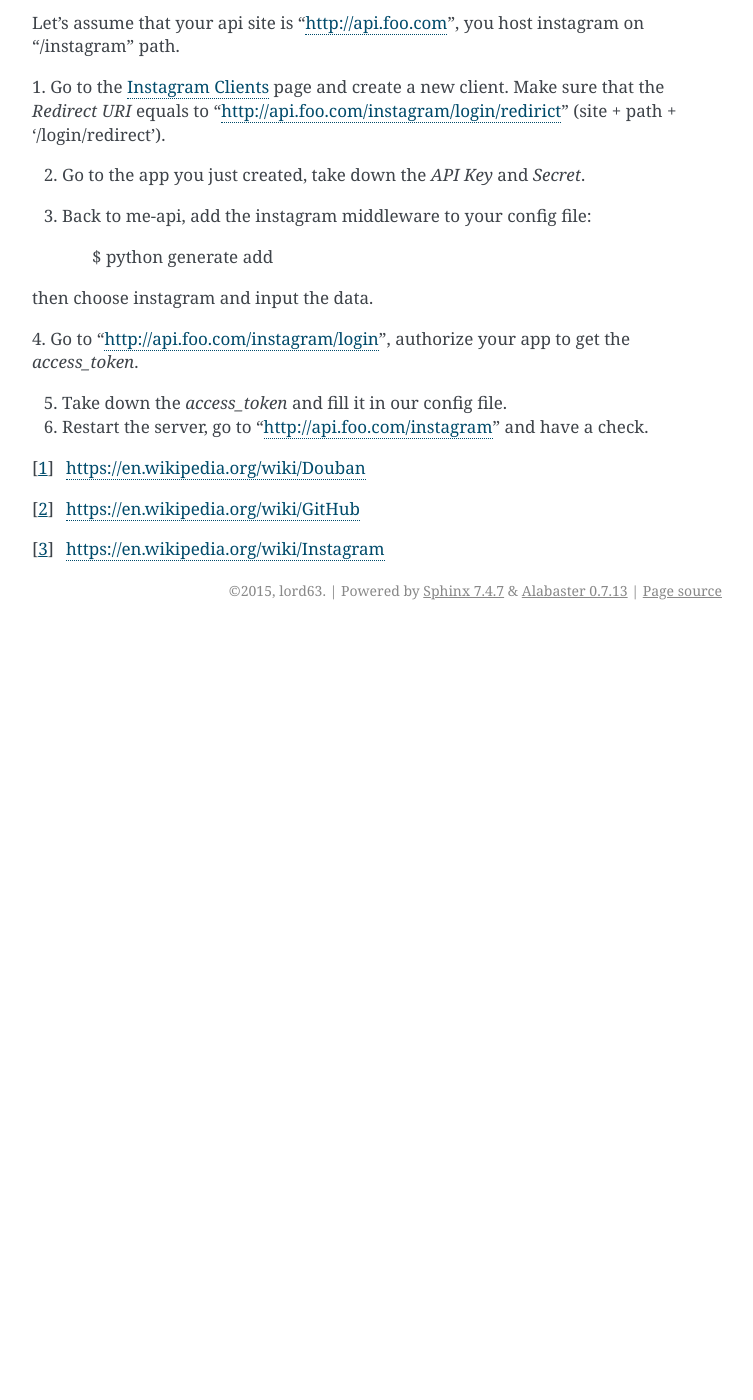
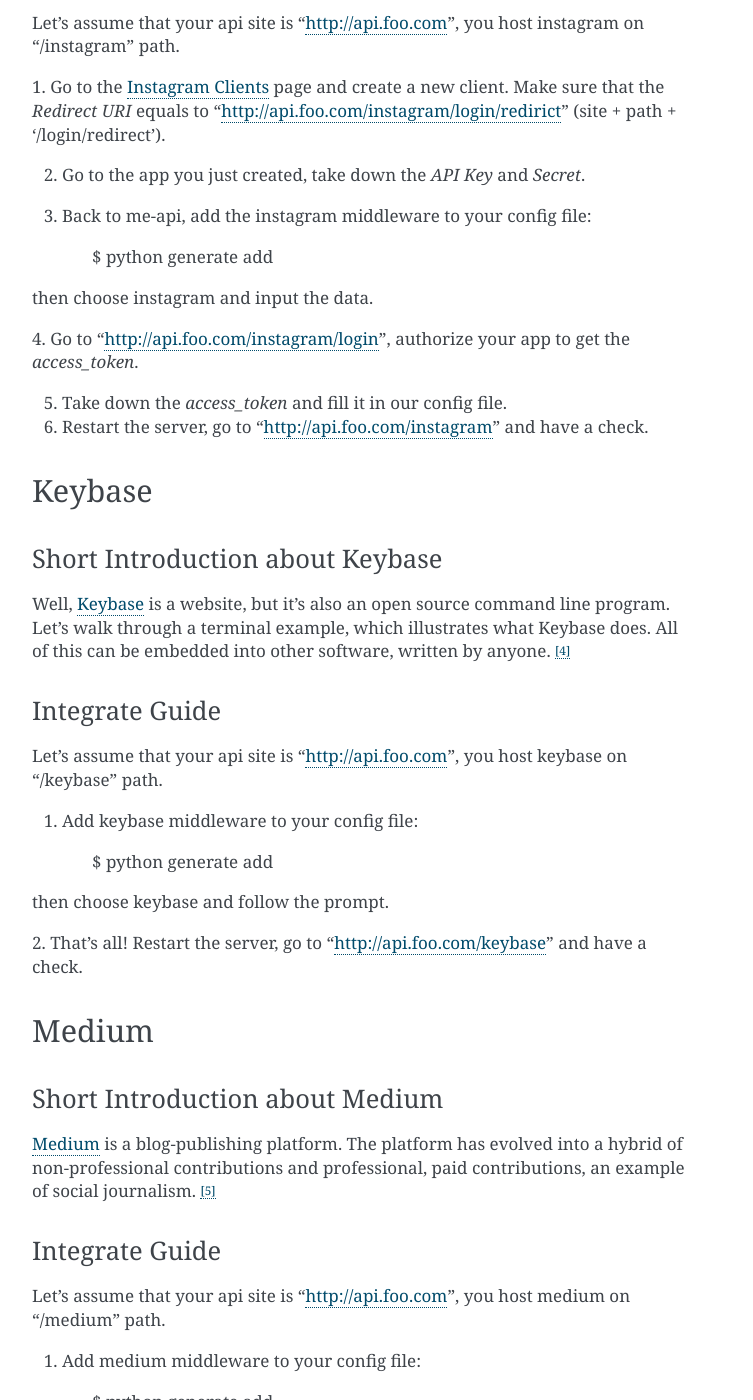
Before and after one commit to lord63/me-api, a Sphinx documentation site: the page built from docs/integrate.rst, in a window 1280 px wide and 1400 px high, scrolled down 1743 px. Shown: the whole window, without its empty margins (388-1141 px from the left). Built offline with Sphinx 7.4.7, drawn with Linux system fonts in a browser that asks for light colours; before the commit the page ends 2373 px from its top, so only the background shows below that; some of the changed text lies outside the part shown.

Commit message:
Update docs, add medium and instagram

```diff
--- a/docs/integrate.rst
+++ b/docs/integrate.rst
@@ -104,6 +104,56 @@ the `access_token`.
 6. Restart the server, go to "http://api.foo.com/instagram" and have a check.
 
 
+Keybase
+-------
+
+Short Introduction about Keybase
+^^^^^^^^^^^^^^^^^^^^^^^^^^^^^^^^
+
+Well, Keybase_ is a website, but it's also an open source command line program.
+Let's walk through a terminal example, which illustrates what Keybase does.
+All of this can be embedded into other software, written by anyone. [4]_
+
+Integrate Guide
+^^^^^^^^^^^^^^^
+
+Let's assume that your api site is "http://api.foo.com", you host keybase on
+"/keybase" path.
+
+1. Add keybase middleware to your config file:
+
+    $ python generate add
+
+then choose keybase and follow the prompt.
+
+2. That's all! Restart the server, go to "http://api.foo.com/keybase"
+and have a check.
+
+Medium
+------
+
+Short Introduction about Medium
+^^^^^^^^^^^^^^^^^^^^^^^^^^^^^^^
+
+Medium_ is a blog-publishing platform. The platform has evolved into a hybrid
+of non-professional contributions and professional, paid contributions, an
+example of social journalism. [5]_
+
+Integrate Guide
+^^^^^^^^^^^^^^^
+
+Let's assume that your api site is "http://api.foo.com", you host medium on
+"/medium" path.
+
+1. Add medium middleware to your config file:
+
+    $ python generate add
+
+then choose medium and follow the prompt.
+
+2. That's all! Restart the server, go to "http://api.foo.com/medium"
+and have a check.
+
 
 .. _Douban: http://www.douban.com/
 .. [1] https://en.wikipedia.org/wiki/Douban
@@ -113,3 +163,7 @@ the `access_token`.
 .. _Instagram: https://instagram.com/
 .. [3] https://en.wikipedia.org/wiki/Instagram
 .. _Instagram Clients: https://instagram.com/developer/clients/manage/
+.. _Keybase: https://keybase.io/
+.. [4] https://keybase.io/
+.. _Medium: https://medium.com/
+.. [5] https://en.wikipedia.org/wiki/Medium_%28service%29
```
